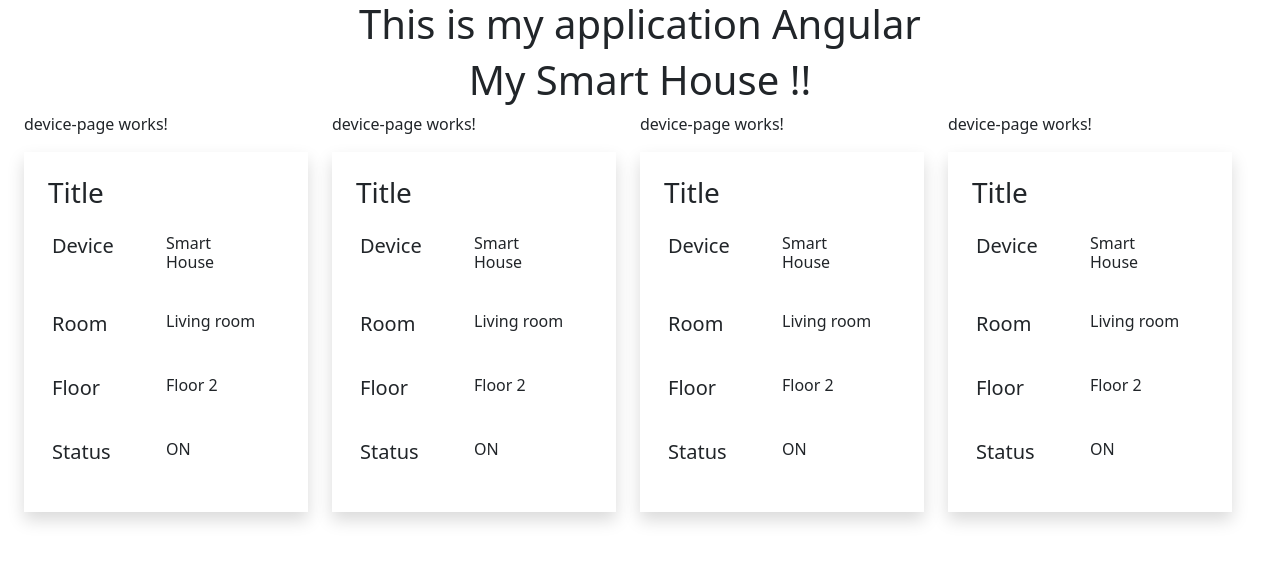
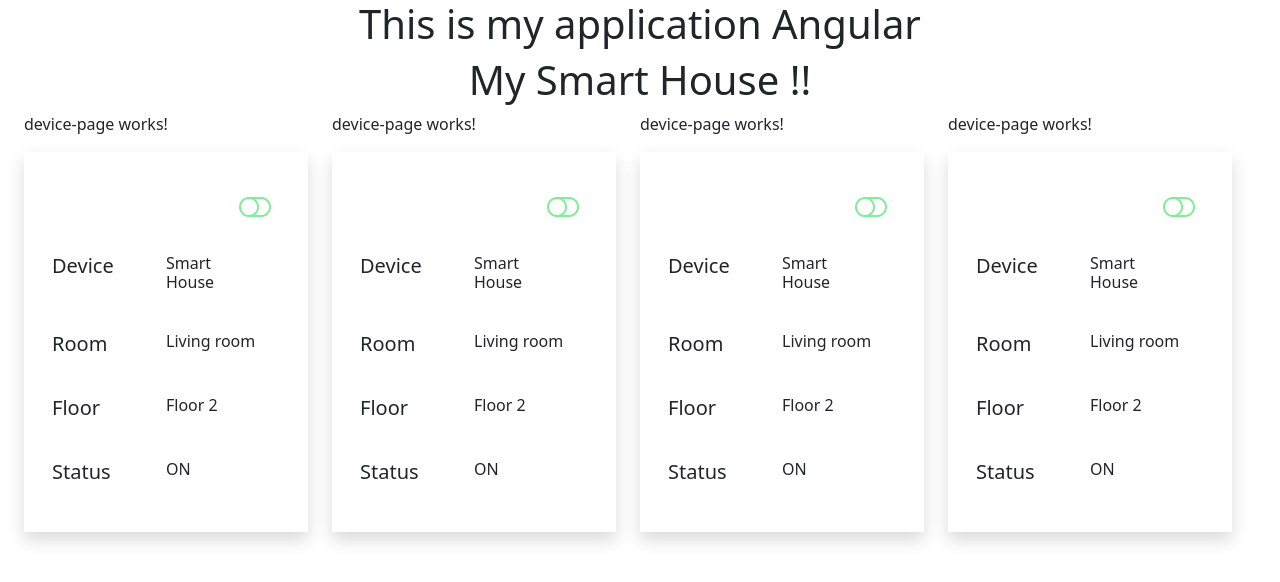
Before and after one commit to Moussatef/Smart_House, an Angular app: page / in a window 1280 px wide. Shown: the top 582 px of the page. Built offline with nearby package versions, Linux system fonts and the light colour scheme.

Commit message:
state change on status divace

```diff
--- a/angular.json
+++ b/angular.json
@@ -27,7 +27,12 @@
             "tsConfig": "tsconfig.app.json",
             "assets": [
               "src/favicon.ico",
-              "src/assets"
+              "src/assets",
+              {
+                "glob": "*.svg",
+                "input": "./node_modules/bootstrap-icons/",
+                "output": "/"
+              }
             ],
             "styles": [
               "node_modules/bootstrap/dist/css/bootstrap.min.css",
--- a/package.json
+++ b/package.json
@@ -19,6 +19,7 @@
     "@angular/platform-browser-dynamic": "~13.3.0",
     "@angular/router": "~13.3.0",
     "bootstrap": "^5.1.3",
+    "bootstrap-icons": "^1.8.1",
     "jquery": "^3.6.0",
     "popper.js": "^1.16.1",
     "rxjs": "~7.5.0",
--- a/src/app/shared/components/card/card.component.css
+++ b/src/app/shared/components/card/card.component.css
@@ -0,0 +1,8 @@
+.iconOff{
+    color: #FF5959 !important;
+    font-size: 2rem !important;
+}
+.iconOn{
+    color: #80ED99 !important;
+    font-size: 2rem !important;
+}
--- a/src/app/shared/components/card/card.component.html
+++ b/src/app/shared/components/card/card.component.html
@@ -1,8 +1,8 @@
 <div class="container shadow py-4">
-    <div>
-        <h3>
-            Title
-        </h3>
+    <div class="text-end">
+        <button type="button" (click)="changeState()" class="btn ">
+            <i [ngClass]="['bi bi-toggle-off ' + ( isOn ? iconOnClass : iconOffClass) ]"></i>
+        </button>
     </div>
     <div class="row">
         <div class="row col-12 p-3">
--- a/src/app/shared/components/card/card.component.ts
+++ b/src/app/shared/components/card/card.component.ts
@@ -9,6 +9,15 @@ export class CardComponent implements OnInit {
 
   constructor() { }
 
+  iconOffClass:String = 'iconOff';
+  iconOnClass:String = 'iconOn';
+
+  isOn:boolean = true;
+
+  changeState(){
+    this.isOn = !this.isOn;
+
+  }
   ngOnInit(): void {
   }
 
--- a/src/styles.css
+++ b/src/styles.css
@@ -1 +1,2 @@
 /* You can add global styles to this file, and also import other style files */
+@import "~bootstrap-icons/font/bootstrap-icons.css";
```
Also changed, not shown: 1 other file (tests, documents, lock files or other folders).
